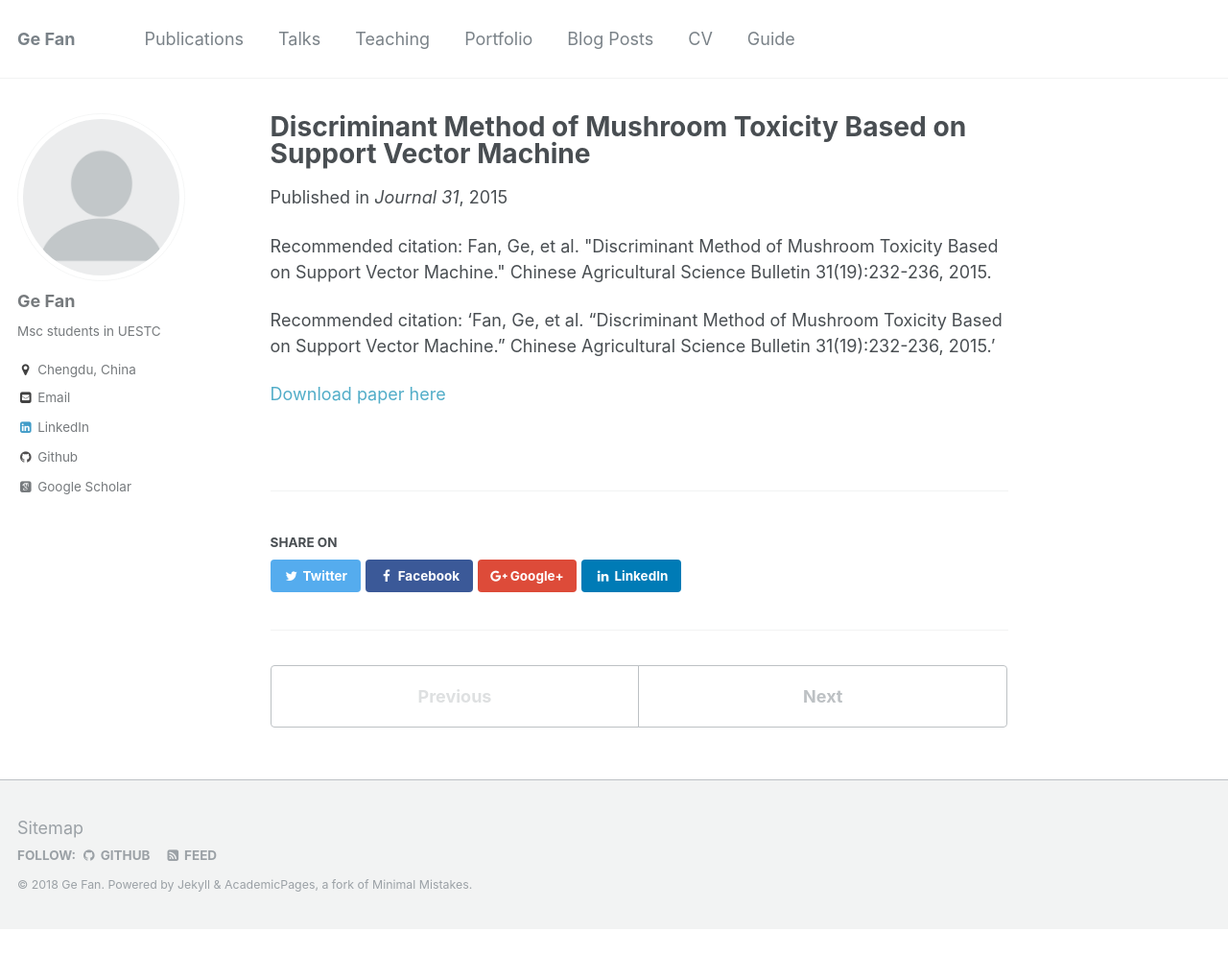
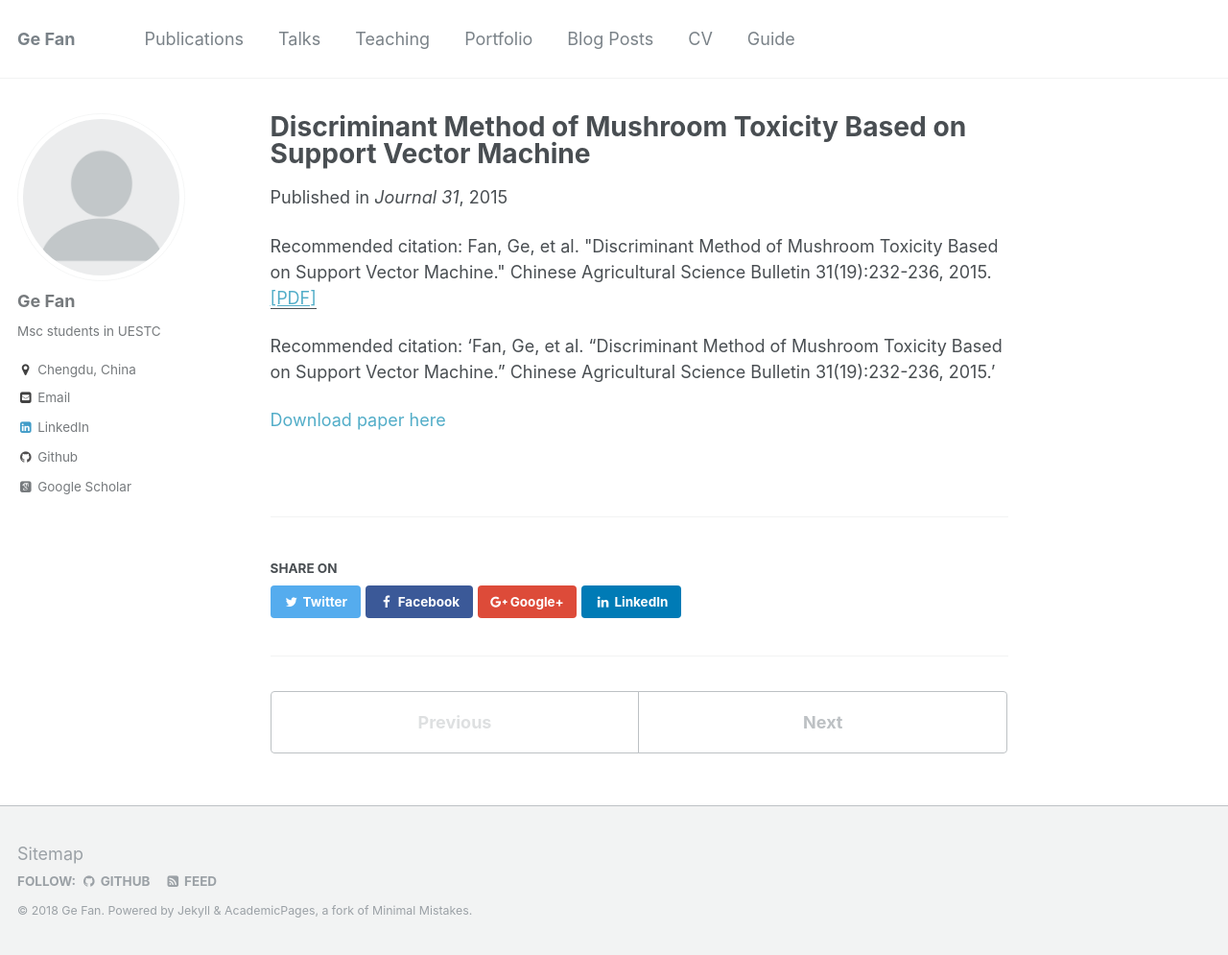
Before and after one commit to FanGhost/fanghost.github.io, a Jekyll site: the page built from _publications/2015-CASB-Discriminant.md, in a window 1280 px wide and 995 px high. Shown: the whole window at 96% size. Built offline with Jekyll 4.4.1, drawn with Linux system fonts in a browser that asks for light colours; some web fonts are replaced.

Commit message:
Update single.html

```diff
--- a/_layouts/single.html
+++ b/_layouts/single.html
@@ -44,7 +44,7 @@ layout: default
 
 
         {% if page.citation and page.paperurl %}
-          <p>Recommended citation: {{ page.citation }} <a href="{{ page.paperurl }}"><u>{{ [PDF] }}</u></a></p>
+          <p>Recommended citation: {{ page.citation }} <a href="{{ page.paperurl }}"><u>[PDF]</u></a></p>
         {% elsif page.citation %}
           <p>Recommended citation: {{ page.citation }} </p>
         {% endif %}
```
